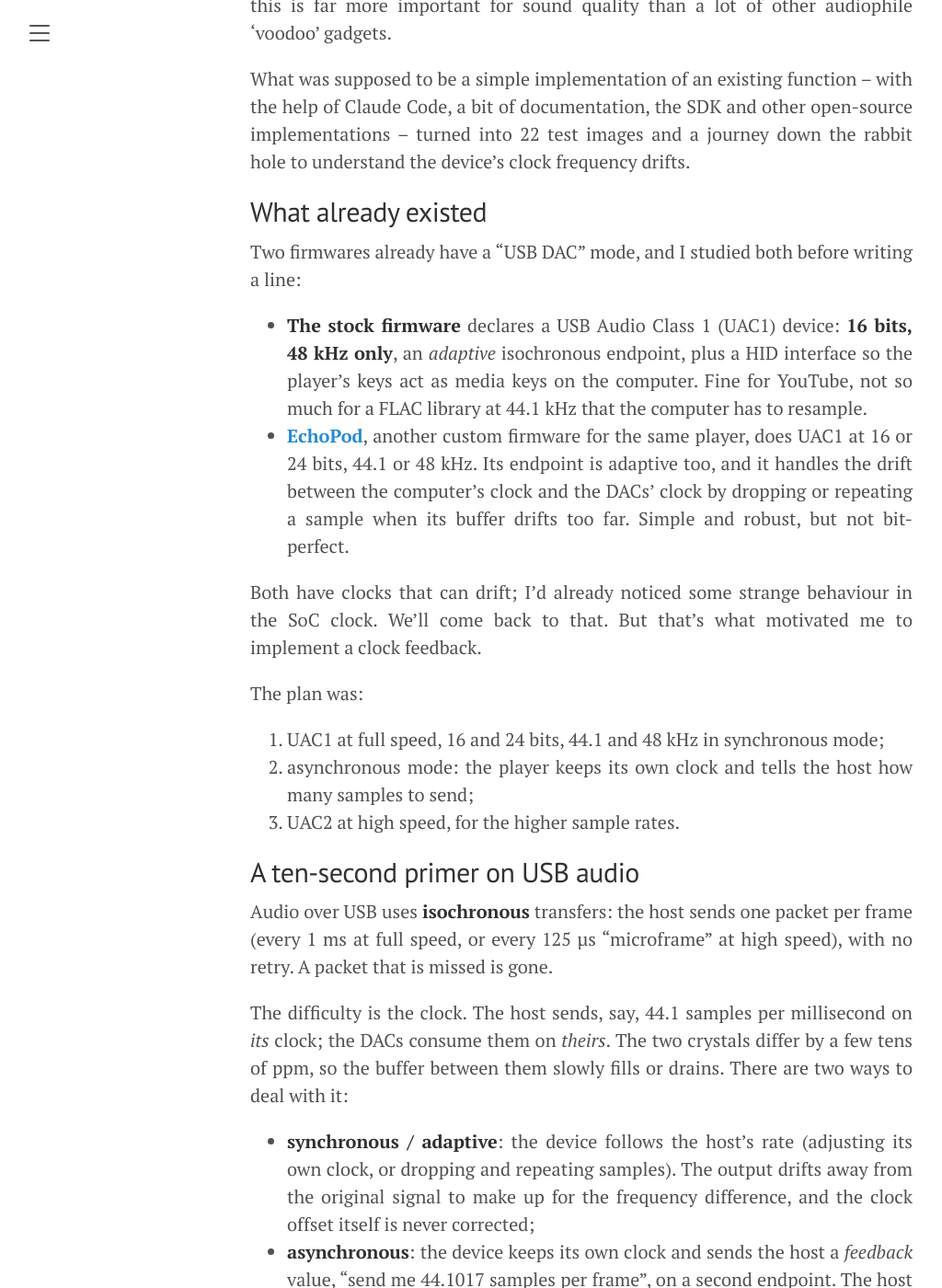
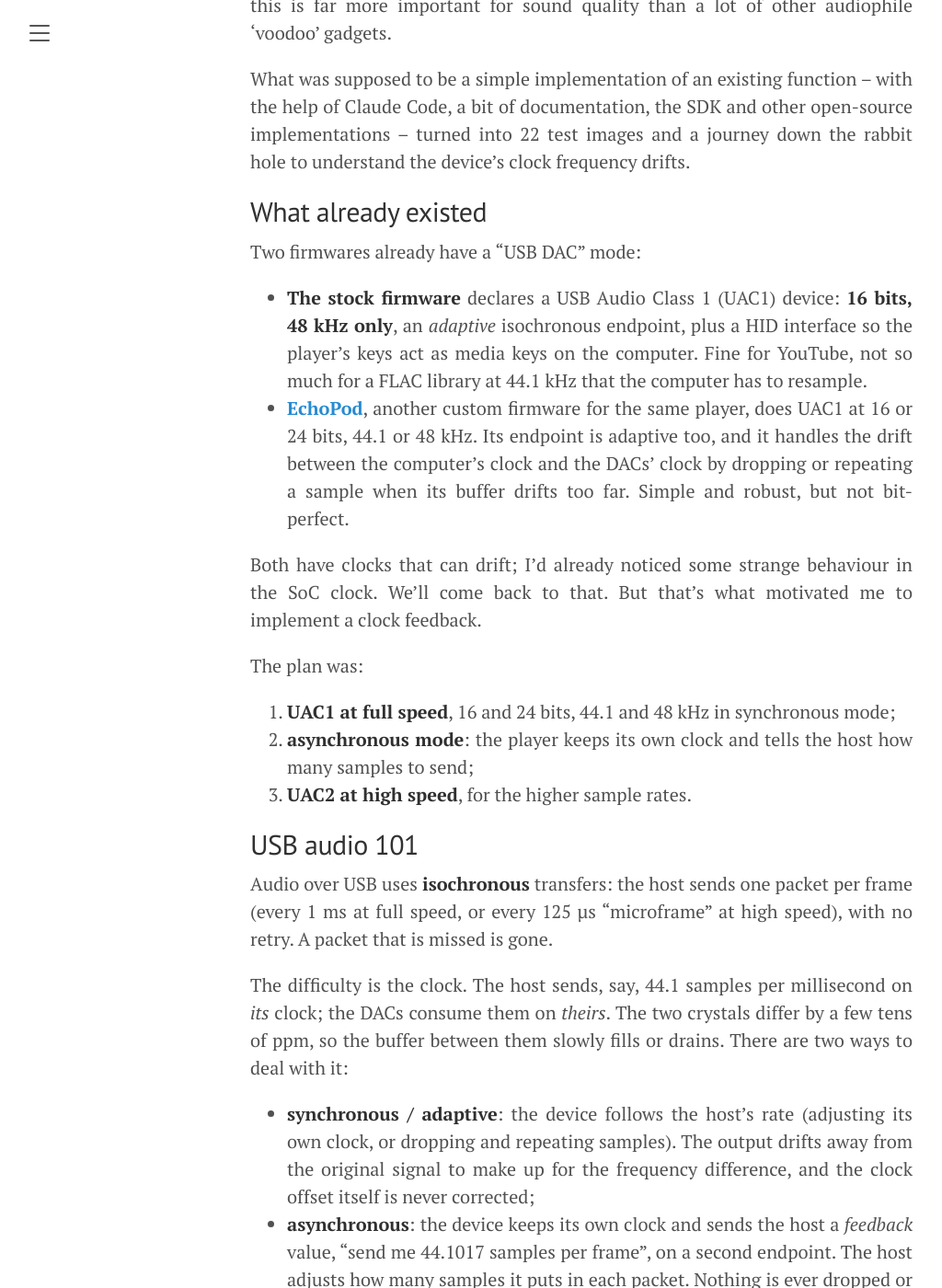
Before and after one commit to berettavexee/berettavexee.github.io, a Jekyll site: the page built from _posts/2026-10-31-echo-mini-usb-sound-card.md, in a window 1280 px wide and 1400 px high, scrolled down 651 px. Shown: the whole window at 92% size, without its empty margins (8-1032 px from the left). Built offline with Jekyll 4.4.1, drawn with Linux system fonts in a browser that asks for light colours.

Commit message:
Revise USB DAC modes and enhance USB audio primer
Updated the document to clarify existing USB DAC modes and added a primer on USB audio. Corrected section titles and improved formatting for better readability.

```diff
--- a/_posts/2026-10-31-echo-mini-usb-sound-card.md
+++ b/_posts/2026-10-31-echo-mini-usb-sound-card.md
@@ -14,7 +14,7 @@
 
 ## What already existed
 
-Two firmwares already have a "USB DAC" mode, and I studied both before writing a line:
+Two firmwares already have a "USB DAC" mode:
 
 - **The stock firmware** declares a USB Audio Class 1 (UAC1) device: **16 bits, 48 kHz only**, an *adaptive* isochronous endpoint, plus a HID interface so the player's keys act as media keys on the computer. Fine for YouTube, not so much for a FLAC library at 44.1 kHz that the computer has to resample.
 - **[EchoPod](https://github.com/BasilSkyWalk/echopod)**, another custom firmware for the same player, does UAC1 at 16 or 24 bits, 44.1 or 48 kHz. Its endpoint is adaptive too, and it handles the drift between the computer's clock and the DACs' clock by dropping or repeating a sample when its buffer drifts too far. Simple and robust, but not bit-perfect.
@@ -22,11 +22,11 @@
 Both have clocks that can drift; I’d already noticed some strange behaviour in the SoC clock. We’ll come back to that. But that’s what motivated me to implement a clock feedback.
 
 The plan was:
-1. UAC1 at full speed, 16 and 24 bits, 44.1 and 48 kHz in synchronous mode;
-2. asynchronous mode: the player keeps its own clock and tells the host how many samples to send;
-3. UAC2 at high speed, for the higher sample rates.
+1. **UAC1 at full speed**, 16 and 24 bits, 44.1 and 48 kHz in synchronous mode;
+2. **asynchronous mode**: the player keeps its own clock and tells the host how many samples to send;
+3. **UAC2 at high speed**, for the higher sample rates.
 
-## A ten-second primer on USB audio
+## USB audio 101
 
 Audio over USB uses **isochronous** transfers: the host sends one packet per frame (every 1 ms at full speed, or every 125 µs "microframe" at high speed), with no retry. A packet that is missed is gone.
 
```
Also changed, not shown: other parts of _posts/2026-10-31-echo-mini-usb-sound-card.md (+1 -1 lines).
